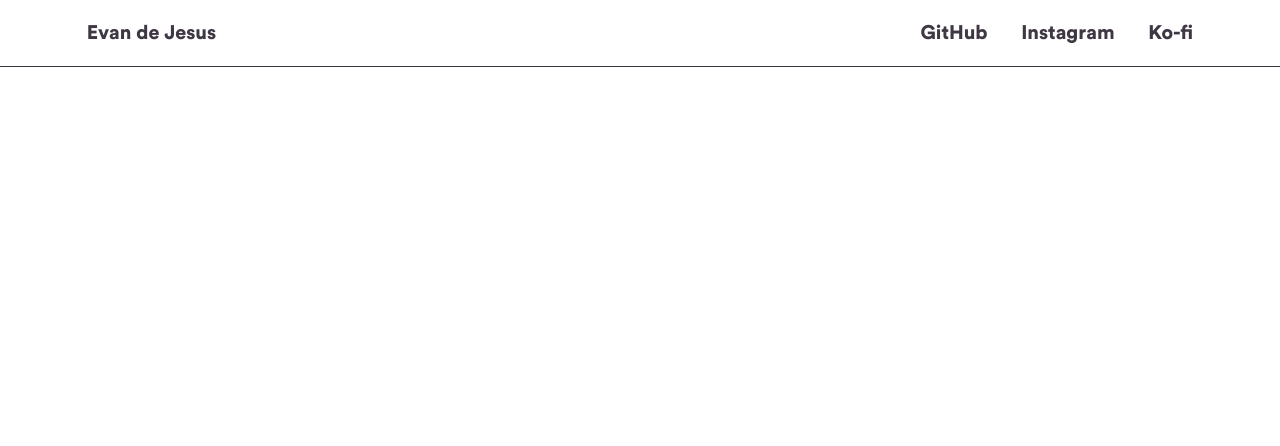
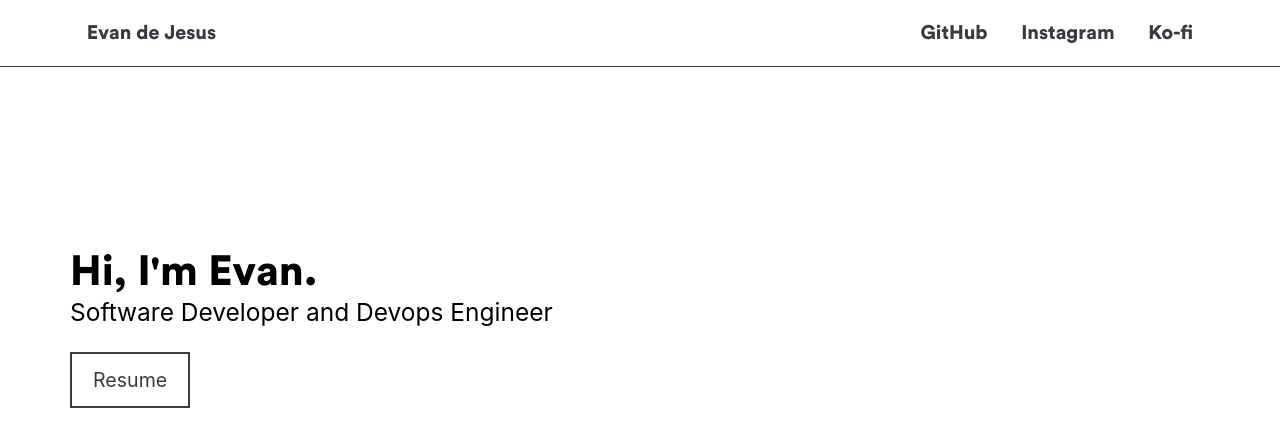
Before and after one commit to evandejesus/evandejes.us, a React (Create React App) app: page / in a window 1280 px wide. Shown: the top 446 px of the page. Built offline with nearby package versions, Linux system fonts and the light colour scheme.

Commit message:
WIP: add resume button

```diff
--- a/package.json
+++ b/package.json
@@ -11,6 +11,7 @@
     "@types/react": "^16.14.2",
     "@types/react-dom": "^16.9.10",
     "react": "^17.0.1",
+    "react-anime": "^3.0.3",
     "react-dom": "^17.0.1",
     "react-scripts": "4.0.1",
     "typescript": "^4.1.3",
--- a/public/index.html
+++ b/public/index.html
@@ -10,34 +10,11 @@
       content="Web site created using create-react-app"
     />
     <link rel="apple-touch-icon" href="%PUBLIC_URL%/logo192.png" />
-    <!--
-      manifest.json provides metadata used when your web app is installed on a
-      user's mobile device or desktop. See https://developers.google.com/web/fundamentals/web-app-manifest/
-    -->
     <link rel="manifest" href="%PUBLIC_URL%/manifest.json" />
-    <!--
-      Notice the use of %PUBLIC_URL% in the tags above.
-      It will be replaced with the URL of the `public` folder during the build.
-      Only files inside the `public` folder can be referenced from the HTML.
-
-      Unlike "/favicon.ico" or "favicon.ico", "%PUBLIC_URL%/favicon.ico" will
-      work correctly both with client-side routing and a non-root public URL.
-      Learn how to configure a non-root public URL by running `npm run build`.
-    -->
-    <title>Evan de Jesus</title>
+    <title>Home | Personal Site of Evan de Jesus</title>
   </head>
   <body>
     <noscript>You need to enable JavaScript to run this app.</noscript>
     <div id="root"></div>
-    <!--
-      This HTML file is a template.
-      If you open it directly in the browser, you will see an empty page.
-
-      You can add webfonts, meta tags, or analytics to this file.
-      The build step will place the bundled scripts into the <body> tag.
-
-      To begin the development, run `npm start` or `yarn start`.
-      To create a production bundle, use `npm run build` or `yarn build`.
-    -->
   </body>
 </html>
--- a/src/App.css
+++ b/src/App.css
@@ -2,13 +2,8 @@
   --black: #3f3844;
 }
 
-.red {
-  background: red !important;
-}
-
 .App {
   position: relative;
-  font-family: "CircularStd";
   height: 100vh;
   width: 100vw;
 }
@@ -28,6 +23,7 @@
   display: flex;
   align-items: center;
   font-size: 1.4em;
+  font-family: "CircularStd";
 }
 
 .App-title {
@@ -101,3 +97,19 @@
   padding: 0.3em 0;
   flex: 1;
 }
+
+.App-landing-page {
+  height: 85vh;
+  width: 100%;
+  margin: 0 auto;
+  display: flex;
+  align-items: center;
+  justify-content: center;
+}
+
+.App-landing-page-content {
+  max-width: 1140px;
+  width: 100%;
+  margin: 0 auto;
+  padding: 0 15px;
+}
--- a/src/App.tsx
+++ b/src/App.tsx
@@ -1,8 +1,9 @@
 import React from "react";
 import ExternalLink from "./ExternalLink";
-import "./App.css";
+import TerminalText from "./TerminalText";
 import hamburger from "./assets/hamburger.png";
 import close from "./assets/close.png";
+import "./App.css";
 
 const MyLinks = () => {
   return (
@@ -51,6 +52,11 @@ const App = () => {
           </div>
         </div>
       </div>
+      <div className="App-landing-page">
+        <div className="App-landing-page-content">
+          <TerminalText />
+        </div>
+      </div>
     </div>
   );
 };
--- /dev/null
+++ b/src/TerminalText/index.css
@@ -0,0 +1,30 @@
+.TerminalText-container {
+  --black: #3f3844;
+}
+
+.header.one {
+  font-size: 3em;
+  font-family: "CircularStd";
+}
+
+.header.two {
+  font-size: 1.75em;
+}
+
+a.resume {
+  margin: 25px 0;
+  position: relative;
+  display: inline-block;
+  text-decoration: none;
+  border: 2px solid var(--black);
+  color: var(--black);
+  font-weight: normal;
+  background: #fff;
+  font-size: 1.4em;
+  padding: 1rem 1.5rem;
+}
+
+a.resume:hover {
+  color: #fff;
+  background: var(--black);
+}
--- /dev/null
+++ b/src/TerminalText/index.tsx
@@ -0,0 +1,18 @@
+import React, { FunctionComponent } from "react";
+import "./index.css";
+type TerminalTextProps = {};
+const TerminalText: FunctionComponent<TerminalTextProps> = () => {
+  return (
+    <div className="TerminalText-container">
+      <div>
+        <div className="header one">Hi, I'm Evan.</div>
+        <div className="header two">Software Developer and Devops Engineer</div>
+        <a className="resume" href="https://google.com">
+          Resume
+        </a>
+      </div>
+    </div>
+  );
+};
+
+export default TerminalText;
--- a/src/index.css
+++ b/src/index.css
@@ -1,6 +1,6 @@
 body {
   margin: 0;
-  font-family: -apple-system, BlinkMacSystemFont, "Segoe UI", "Roboto", "Oxygen",
+  font-family: -apple-system, BlinkMacSystemFont, "Roboto", "Segoe UI", "Oxygen",
     "Ubuntu", "Cantarell", "Fira Sans", "Droid Sans", "Helvetica Neue",
     sans-serif;
   -webkit-font-smoothing: antialiased;
```
Also changed, not shown: 1 other file (tests, documents, lock files or other folders).
